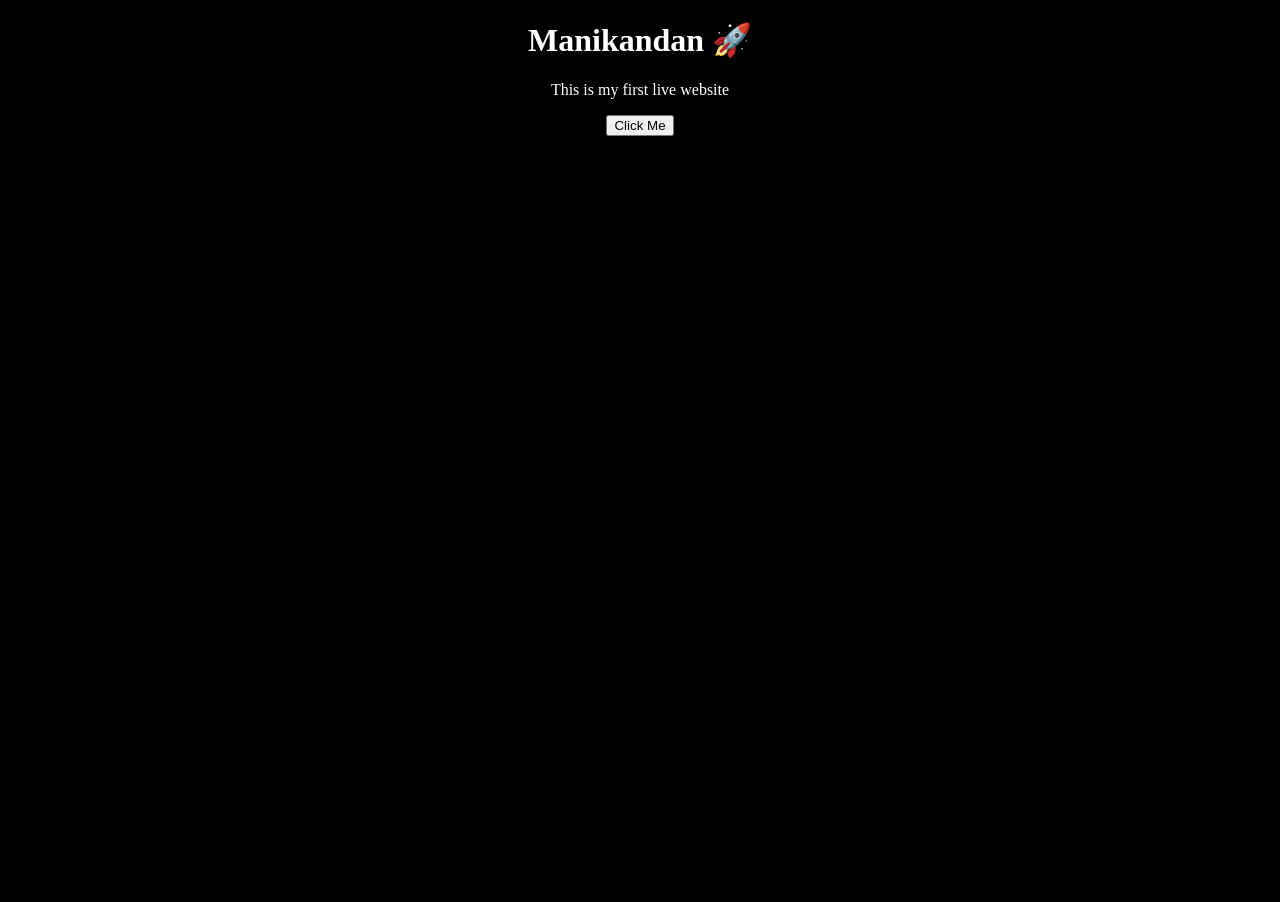
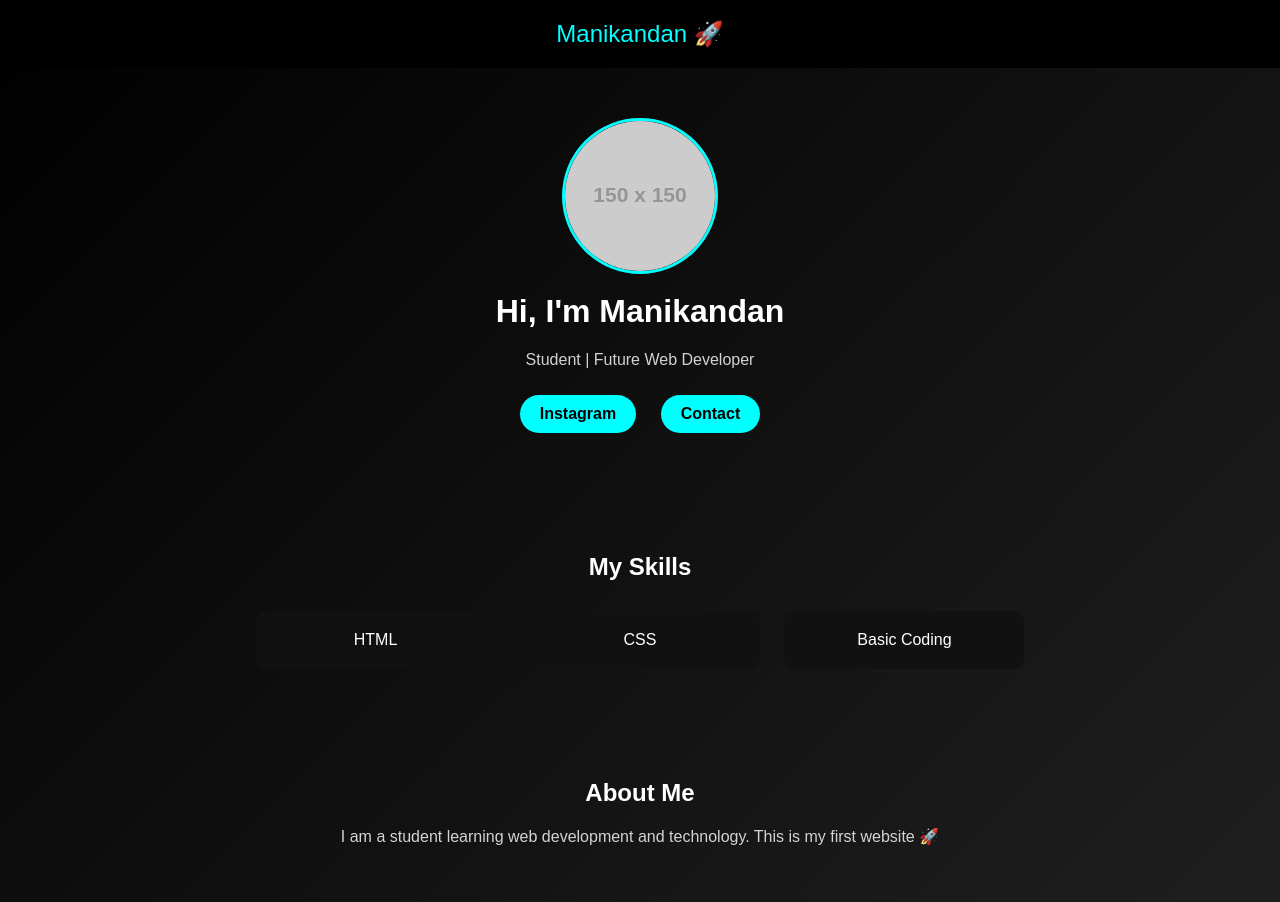
Before and after one commit to manikandan163/Manikandan-, a plain HTML site: page index.html in a window 1280 px wide. Before the commit the page ends 800 px from the top, so only its background shows below. Drawn offline with Linux system fonts and the light colour scheme; placeholder pictures from the web are drawn by us.

Commit message:
Update index.html

```diff
--- a/index.html
+++ b/index.html
@@ -1,20 +1,99 @@
+
 <!DOCTYPE html>
 <html>
 <head>
-    <title>Manikandan Website</title>
+    <title>Manikandan | Portfolio</title>
+
+    <style>
+        body {
+            margin: 0;
+            font-family: Arial;
+            background: linear-gradient(135deg, #000000, #1f1f1f);
+            color: white;
+        }
+
+        header {
+            padding: 20px;
+            text-align: center;
+            background: black;
+            font-size: 24px;
+            color: cyan;
+        }
+
+        .container {
+            text-align: center;
+            padding: 50px 20px;
+        }
+
+        img {
+            width: 150px;
+            border-radius: 50%;
+            border: 3px solid cyan;
+        }
+
+        h1 {
+            margin-top: 15px;
+            font-size: 32px;
+        }
+
+        p {
+            color: lightgray;
+        }
+
+        .btn {
+            display: inline-block;
+            margin: 10px;
+            padding: 10px 20px;
+            background: cyan;
+            color: black;
+            border-radius: 25px;
+            text-decoration: none;
+            font-weight: bold;
+        }
+
+        .section {
+            padding: 40px;
+            text-align: center;
+        }
+
+        .card {
+            background: #111;
+            margin: 10px;
+            padding: 20px;
+            border-radius: 10px;
+            display: inline-block;
+            width: 200px;
+        }
+    </style>
 </head>
-<body style="background:black; color:white; text-align:center;">
 
-    <h1>Manikandan 🚀</h1>
-    <p>This is my first live website</p>
+<body>
 
-    <button onclick="msg()">Click Me</button>
+<header>
+    Manikandan 🚀
+</header>
 
-    <script>
-        function msg() {
-            alert("Welcome to my website 😎");
-        }
-    </script>
+<div class="container">
+    <img src="https://via.placeholder.com/150">
+    <h1>Hi, I'm Manikandan</h1>
+    <p>Student | Future Web Developer</p>
+
+    <a href="#" class="btn">Instagram</a>
+    <a href="#" class="btn">Contact</a>
+</div>
+
+<div class="section">
+    <h2>My Skills</h2>
+
+    <div class="card">HTML</div>
+    <div class="card">CSS</div>
+    <div class="card">Basic Coding</div>
+</div>
+
+<div class="section">
+    <h2>About Me</h2>
+    <p>I am a student learning web development and technology. This is my first website 🚀</p>
+</div>
 
 </body>
 </html>
```
